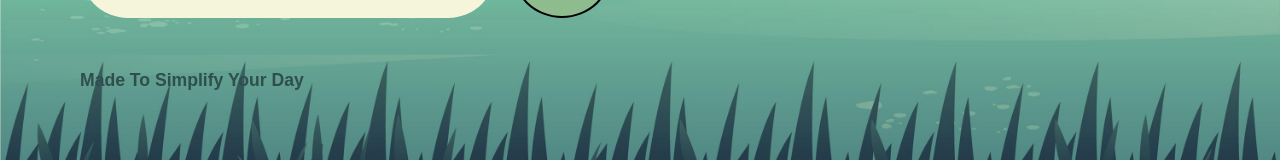
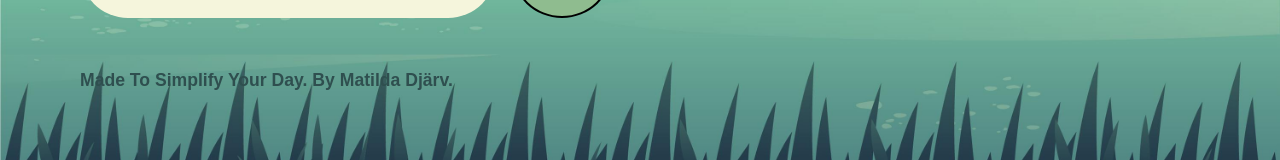
Before and after one commit to matgus217/appinreact, a React (Create React App) app: page / in a window 1280 px wide. Shown: the part 636-796 px from the top of the page. Built offline with nearby package versions, Linux system fonts and the light colour scheme.

Commit message:
Add text in footer

```diff
--- a/src/components/Footer.js
+++ b/src/components/Footer.js
@@ -3,7 +3,7 @@ import React from "react"
 function Footer() {
     return (
         <footer>
-            <p>Made To Simplify Your Day</p>
+            <p>Made To Simplify Your Day. By Matilda Djärv.</p>
         </footer>
     )
 }
```
